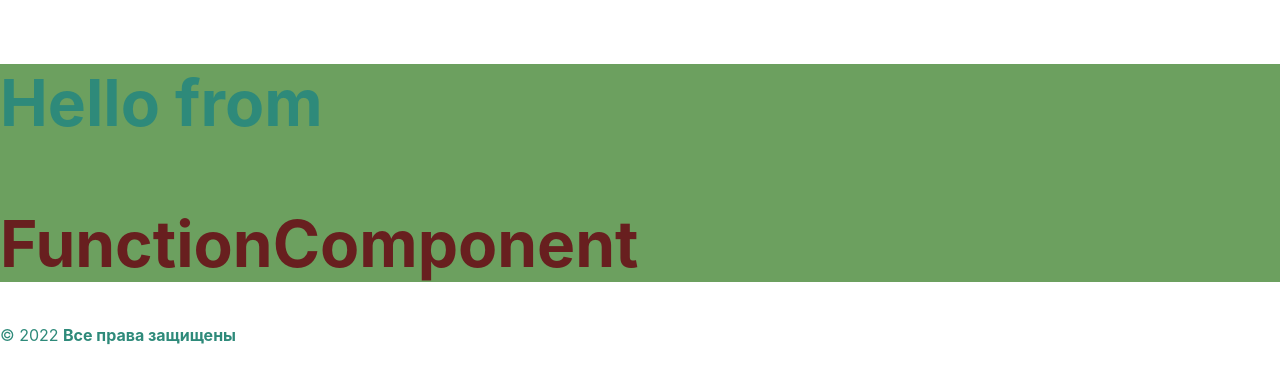
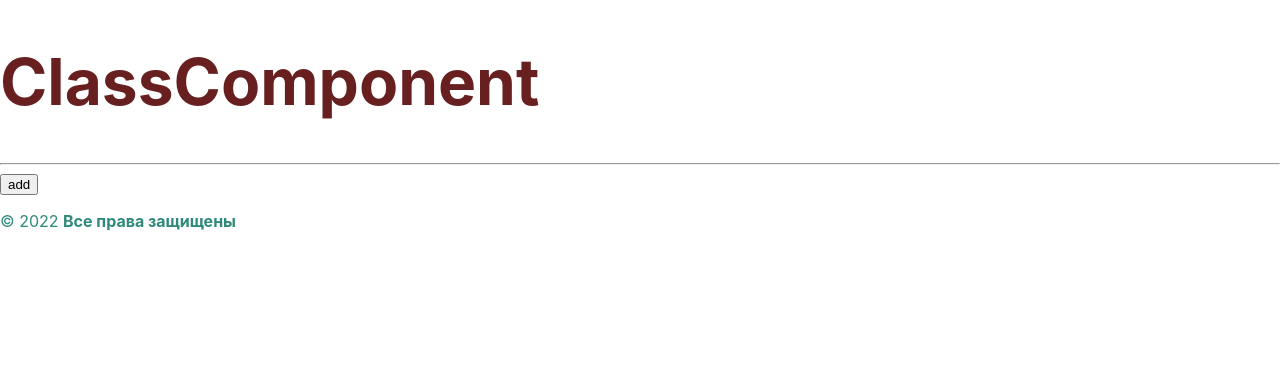
Before and after one commit to Kaurava/my-app, a React (Create React App) app: page / in a window 1280 px wide. Shown: the top 384 px of the page. Built offline with nearby package versions, Linux system fonts and the light colour scheme.

Commit message:
Первоначальный коммит

```diff
--- a/src/index.js
+++ b/src/index.js
@@ -1,27 +1,46 @@
 import React from "react";
 import ReactDOM from "react-dom";
-//import {App} from './App';
-
 import "./index.css";
 
-const Message = (props) => {
-  console.log("props", props);
-  return (
-    <div className="container">
-      <h1>
-        <p className="wellcome">{props.hello}</p> {props.content}
-      </h1>
-    </div>
-  );
-};
+class ClassComponent extends React.Component {
+  constructor(props){
+    super(props)
+    this.state = {
+      messageList: []
+    }
+  }
 
-const FunctionComponent = ({wellcome}) => {
-  return (
-    <div>
-      <Message hello={wellcome} content="FunctionComponent"/>
-    </div>
-  );
-};
+  addmessage = () => {
+    this.setState({
+      messageList: [...this.state.messageList, "newmessage"]
+    })
+  }
+
+  removemessage = (id) => {
+    this.setState({
+      films: this.state.films.filter(msg => msg !== id)
+    })
+  }
+
+  render() {
+    const {messageList} = this.state
+    console.log("this.state", this.state);
+    return (
+      <div>
+        <h1>ClassComponent</h1>
+        <hr />
+
+        <button onClick = {() => this.addmessage}>add</button>
+        {messageList.map(msg => (
+          <div>
+            <h3>{messageList}</h3>
+            <button onClick = {() => this.removemessage(msg)}>remove</button>
+          </div>
+        ))}
+      </div>
+    );
+  }
+}
 
 const CopyrightComponent = () => {
   return (
@@ -33,12 +52,18 @@ const CopyrightComponent = () => {
   );
 };
 
+const App = () => {
+  return (
+    <>
+      <ClassComponent />
+      <CopyrightComponent />
+    </>
+  );
+};
 
 ReactDOM.render(
   <React.StrictMode>
-    <FunctionComponent wellcome="Hello from" />
-
-    <CopyrightComponent />
+    <App />
   </React.StrictMode>,
   document.getElementById("root")
 );
```
